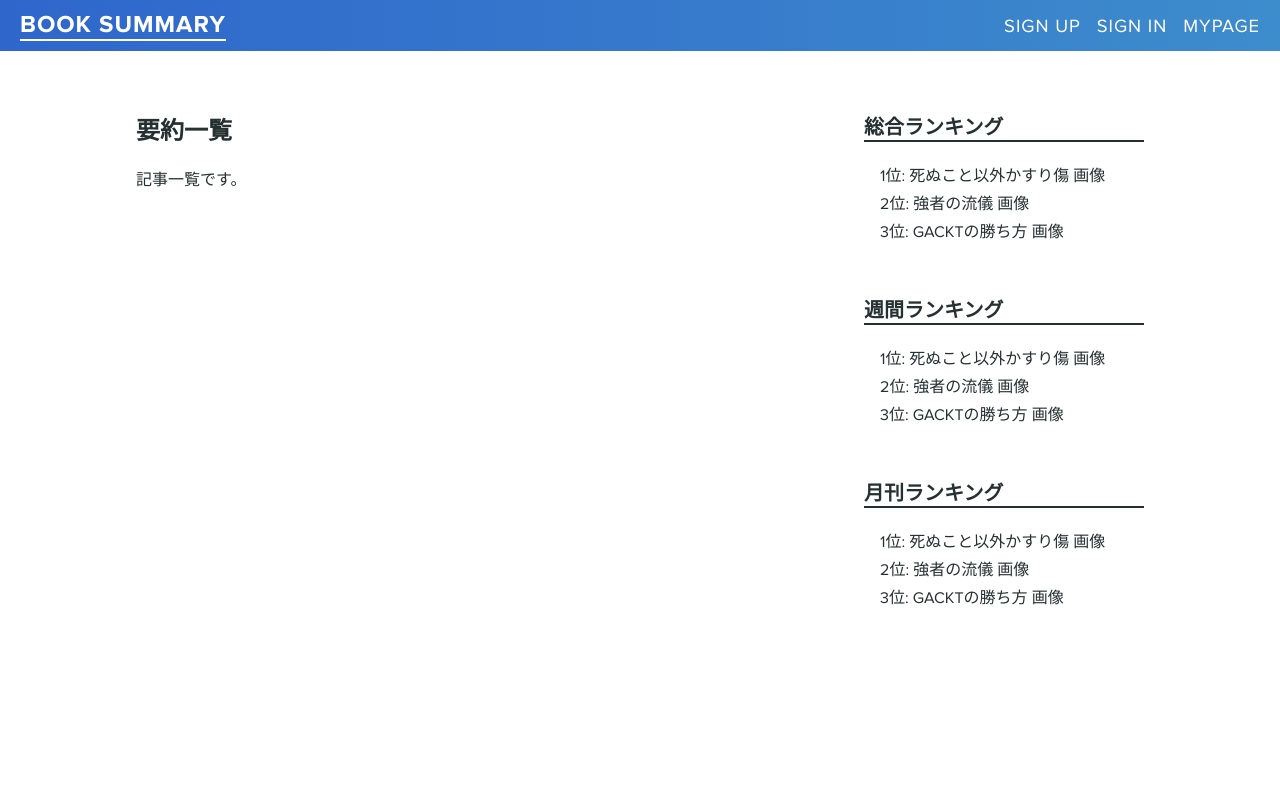
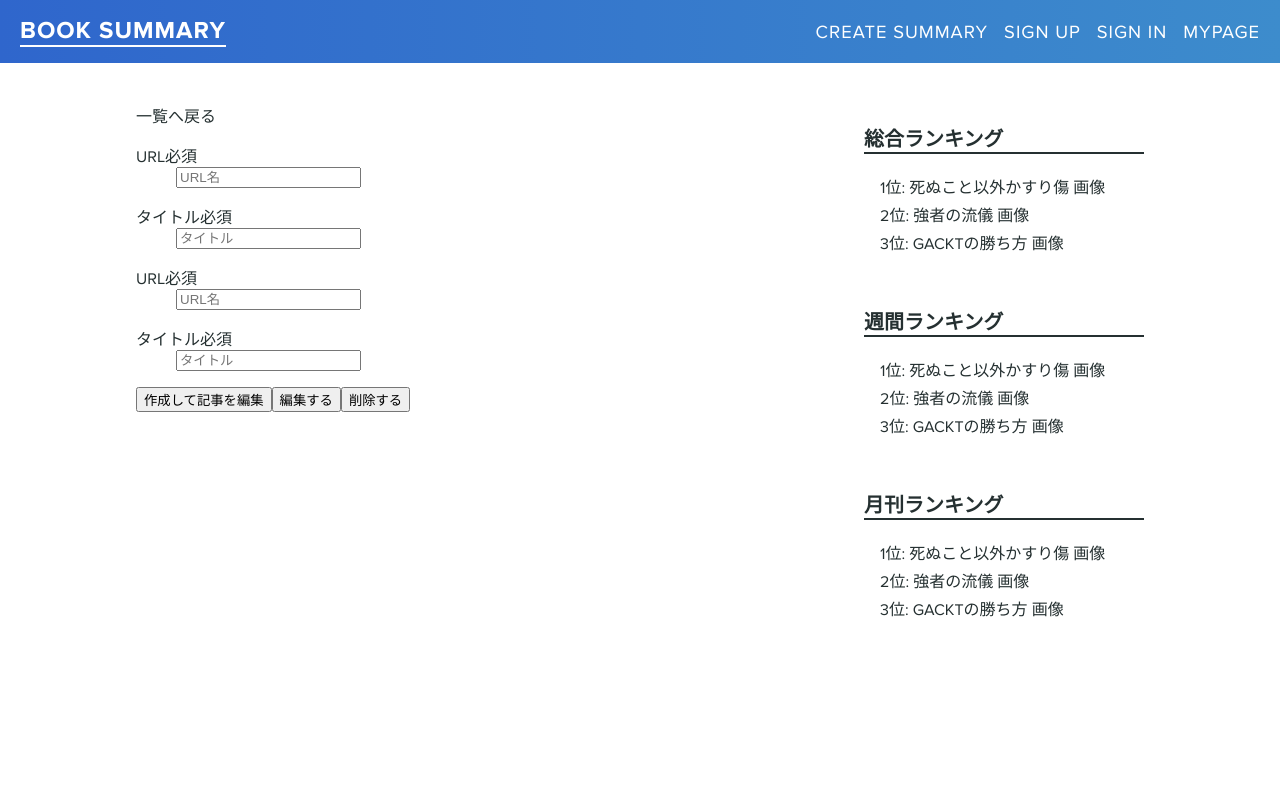
Before and after one commit to takumawatanabe0920/book_summarys, a React app: page /summary/create in a window 1280 px wide. Shown: the top 800 px of the page. Built offline with nearby package versions, Linux system fonts and the light colour scheme; the HTML template or start-up script is replaced by a standard one.

Commit message:
共通レイアウト react-router導入、要約フォーム基盤作成、再度バー作成

```diff
--- a/src/assets/stylesheets/layouts/_header.scss
+++ b/src/assets/stylesheets/layouts/_header.scss
@@ -2,7 +2,7 @@
   &__top {
     background: linear-gradient(90deg, #2f66cc 0%, #3d8ccc 100%);
     color: #fff;
-    padding: 10px 20px;
+    padding: 16px 20px;
     font-weight: bold;
     letter-spacing: 1px;
     display: flex;
--- a/src/assets/stylesheets/layouts/_main.scss
+++ b/src/assets/stylesheets/layouts/_main.scss
@@ -1,5 +1,6 @@
 .wrapper {
   padding-top: 40px;
+  height: 100vh;
 }
 
 a {
@@ -8,7 +9,8 @@ a {
   }
 }
 
-.l-main {
+.l-main,
+.summary_main {
   display: flex;
   width: 100%;
 }
@@ -17,3 +19,6 @@ a {
   width: 70%;
   padding: 0 1rem;
 }
+
+.summary_main {
+}
--- a/src/components/App.tsx
+++ b/src/components/App.tsx
@@ -1,60 +1,20 @@
 import React from "react"
-import { BrowserRouter as Router, Route } from "react-router-dom"
-
 // components
-import Header from "./layouts/Header"
-import Footer from "./layouts/Footer"
+import Sidebar from "./layouts/Sidebar"
 
 // sections
 
 function IndexPage() {
   return (
-    <div>
-      <Router>
-        <Header />
-        <div className="wrapper">
-          <div className="main-contents">
-            <div className="l-container">
-              <div className="l-main">
-                <div className="main-block">
-                  <h2>要約一覧</h2>
-                  <p>記事一覧です。</p>
-                </div>
-                <div className="side-bar">
-                  <h3>総合ランキング</h3>
-                  <div className="article-box">
-                    <div className="article-item">
-                      1位: 死ぬこと以外かすり傷 画像
-                    </div>
-                    <div className="article-item">2位: 強者の流儀 画像</div>
-                    <div className="article-item">3位: GACKTの勝ち方 画像</div>
-                  </div>
-                  <h3>週間ランキング</h3>
-                  <div className="article-box">
-                    <div className="article-item">
-                      1位: 死ぬこと以外かすり傷 画像
-                    </div>
-                    <div className="article-item">2位: 強者の流儀 画像</div>
-                    <div className="article-item">3位: GACKTの勝ち方 画像</div>
-                  </div>
-                  <h3>月刊ランキング</h3>
-                  <div className="article-box">
-                    <div className="article-item">
-                      1位: 死ぬこと以外かすり傷 画像
-                    </div>
-                    <div className="article-item">2位: 強者の流儀 画像</div>
-                    <div className="article-item">3位: GACKTの勝ち方 画像</div>
-                  </div>
-                </div>
-              </div>
-            </div>
-          </div>
+    <>
+      <div className="l-main">
+        <div className="main-block">
+          <h2>要約一覧</h2>
+          <p>記事一覧です。</p>
         </div>
-        <div className="extendedFooter">
-          <Footer />
-        </div>
-      </Router>
-    </div>
+        <Sidebar />
+      </div>
+    </>
   )
 }
 
--- /dev/null
+++ b/src/components/common/form/SammaryForm.tsx
@@ -0,0 +1,86 @@
+import React from "react"
+
+function SammaryForm() {
+  return (
+    <>
+      <form className="form-table">
+        <dl className="form-group">
+          <dt>
+            <label>
+              URL
+              <span className="req">必須</span>
+            </label>
+          </dt>
+          <dd>
+            <input
+              v-model="formData.slug"
+              type="text"
+              className="form-control"
+              placeholder="URL名"
+            />
+          </dd>
+        </dl>
+        <dl className="form-group">
+          <dt>
+            <label>
+              タイトル
+              <span className="req">必須</span>
+            </label>
+          </dt>
+          <dd>
+            <input
+              type="text"
+              className="form-control"
+              placeholder="タイトル"
+            />
+          </dd>
+        </dl>
+        <dl className="form-group">
+          <dt>
+            <label>
+              URL
+              <span className="req">必須</span>
+            </label>
+          </dt>
+          <dd>
+            <input
+              v-model="formData.slug"
+              type="text"
+              className="form-control"
+              placeholder="URL名"
+            />
+          </dd>
+        </dl>
+        <dl className="form-group">
+          <dt>
+            <label>
+              タイトル
+              <span className="req">必須</span>
+            </label>
+          </dt>
+          <dd>
+            <input
+              type="text"
+              className="form-control"
+              placeholder="タイトル"
+            />
+          </dd>
+        </dl>
+
+        <div className="btn-area mgt-2 inline">
+          <button className="_btn submit" type="submit">
+            作成して記事を編集
+          </button>
+          <button className="_btn submit" type="submit">
+            編集する
+          </button>
+          <button className="_btn remove" type="button">
+            削除する
+          </button>
+        </div>
+      </form>
+    </>
+  )
+}
+
+export default SammaryForm
--- a/src/components/layouts/Header.tsx
+++ b/src/components/layouts/Header.tsx
@@ -9,6 +9,7 @@ function Header() {
           BOOK SUMMARY
         </Link>
         <div className="l-header__right-box">
+          <Link to="/summary/create">CREATE SUMMARY</Link>
           <Link to="/signup">SIGN UP</Link>
           <Link to="/signin">SIGN IN</Link>
           <Link to="/mypage">MYPAGE</Link>
--- /dev/null
+++ b/src/components/layouts/Sidebar.tsx
@@ -0,0 +1,29 @@
+import React from "react"
+//import { Link } from "react-router-dom"
+
+function Sidebar() {
+  return (
+    <div className="side-bar">
+      <h3>総合ランキング</h3>
+      <div className="article-box">
+        <div className="article-item">1位: 死ぬこと以外かすり傷 画像</div>
+        <div className="article-item">2位: 強者の流儀 画像</div>
+        <div className="article-item">3位: GACKTの勝ち方 画像</div>
+      </div>
+      <h3>週間ランキング</h3>
+      <div className="article-box">
+        <div className="article-item">1位: 死ぬこと以外かすり傷 画像</div>
+        <div className="article-item">2位: 強者の流儀 画像</div>
+        <div className="article-item">3位: GACKTの勝ち方 画像</div>
+      </div>
+      <h3>月刊ランキング</h3>
+      <div className="article-box">
+        <div className="article-item">1位: 死ぬこと以外かすり傷 画像</div>
+        <div className="article-item">2位: 強者の流儀 画像</div>
+        <div className="article-item">3位: GACKTの勝ち方 画像</div>
+      </div>
+    </div>
+  )
+}
+
+export default Sidebar
--- /dev/null
+++ b/src/components/summary/Create.tsx
@@ -0,0 +1,20 @@
+import React from "react"
+import { Link } from "react-router-dom"
+import Sidebar from "../layouts/Sidebar"
+import SammaryForm from "../common/form/SammaryForm"
+
+function CreatePage() {
+  return (
+    <>
+      <div className="summary_main">
+        <div className="main-block">
+          <Link to="/">一覧へ戻る</Link>
+          <SammaryForm />
+        </div>
+        <Sidebar />
+      </div>
+    </>
+  )
+}
+
+export default CreatePage
--- a/src/pages/index.tsx
+++ b/src/pages/index.tsx
@@ -1,7 +1,31 @@
 import React from "react"
 import ReactDOM from "react-dom"
 import "../assets/stylesheets/main.scss"
+import { Switch, Route, BrowserRouter as Router, Link } from "react-router-dom"
 // コンポーネント読み込み
 import IndexPage from "../components/App"
+import CreatePage from "../components/summary/Create"
+import Header from "../components/layouts/Header"
+import Footer from "../components/layouts/Footer"
 
-ReactDOM.render(<IndexPage />, document.getElementById("root"))
+ReactDOM.render(
+  <div>
+    <Router>
+      <Header />
+      <div className="wrapper">
+        <div className="main-contents">
+          <div className="l-container">
+            <Switch>
+              <Route exact path="/" component={IndexPage} />
+              <Route exact path="/summary/create" component={CreatePage} />
+            </Switch>
+          </div>
+        </div>
+      </div>
+      <div className="extendedFooter">
+        <Footer />
+      </div>
+    </Router>
+  </div>,
+  document.getElementById("root")
+)
--- a/webpack.config.js
+++ b/webpack.config.js
@@ -53,6 +53,7 @@ module.exports = {
   // 開発モード設定
   devtool: "source-map",
   devServer: {
+    historyApiFallback: true,
     contentBase: "./dist",
     host: "0.0.0.0",
     port: 3016
```
Also changed, not shown: package.json (+4 -3 lines), 2 other files (tests, documents, lock files or other folders).
